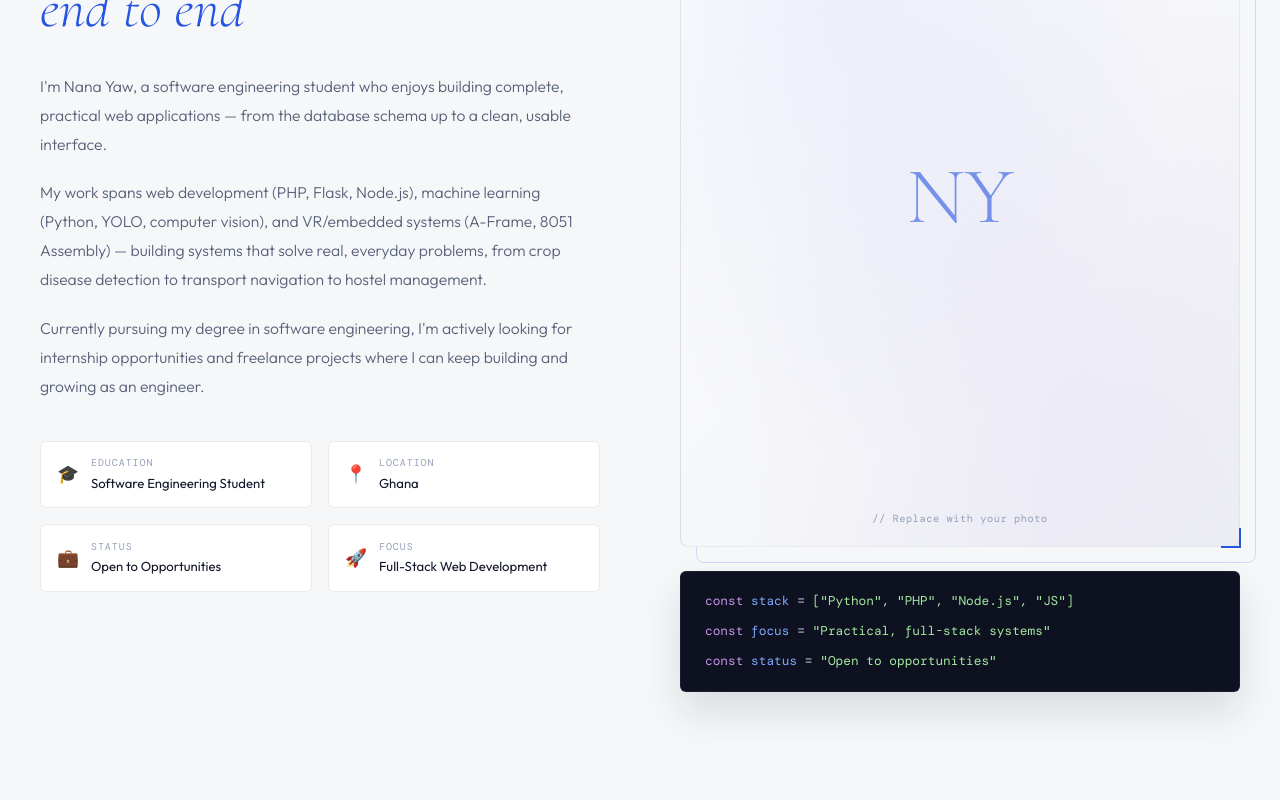
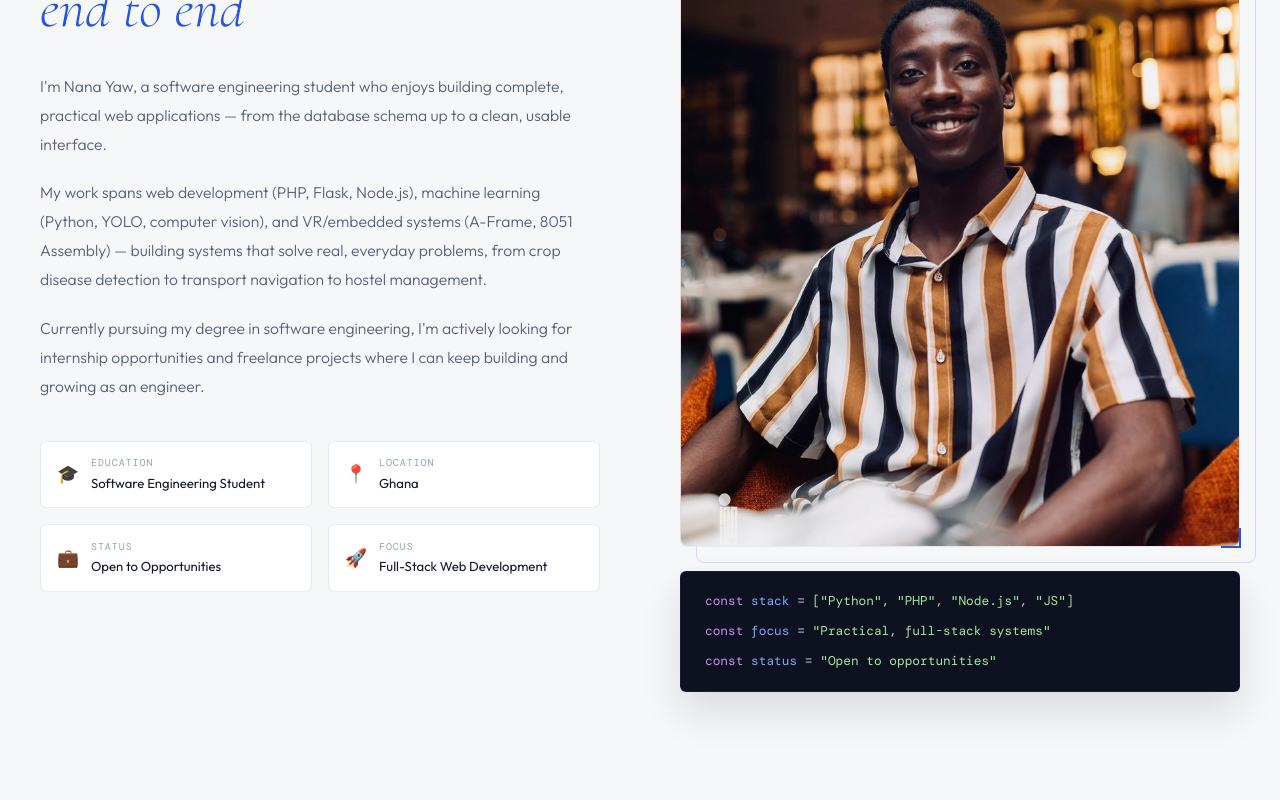
Before and after one commit to ce-nodoi-yeboah5123-hub/portfolio, a React (Create React App) app: page / in a window 1280 px wide. Shown: the part 1220-2020 px from the top of the page. Built offline with nearby package versions, Linux system fonts and the light colour scheme; a web font is replaced by a local one.

Commit message:
Updated about info andsome contact info

```diff
--- a/src/components/About.css
+++ b/src/components/About.css
@@ -84,6 +84,12 @@
   position: relative;
   overflow: hidden;
 }
+.about__photo {
+  width: 100%;
+  height: 100%;
+  object-fit: cover;
+  display: block;
+}
 .about__img-placeholder::before {
   content: '';
   position: absolute;
--- a/src/components/About.jsx
+++ b/src/components/About.jsx
@@ -56,10 +56,11 @@ export default function About() {
           <div className="about__visual">
             <div className="about__img-frame">
               <div className="about__img-placeholder">
-                <div className="about__img-initials">NY</div>
-                <div className="about__img-caption">
-                  <span className="about__img-caption-mono">// Replace with your photo</span>
-                </div>
+                <img
+                  src="/nana.jpg"
+                  alt="Nana Yaw"
+                  className="about__photo"
+                />
               </div>
               <div className="about__img-border" />
               <div className="about__img-corner about__img-corner--tl" />
--- a/src/components/Contact.jsx
+++ b/src/components/Contact.jsx
@@ -33,7 +33,7 @@ export default function Contact() {
   const CONTACTS = [
     { icon: '✉', label: 'Email', value: 'nanayawodoiyeboah@gmail.com', href: 'mailto:nanayawodoiyeboah@gmail.com' },
     { icon: '📞', label: 'Phone', value: '+233 50 367 0830', href: 'tel:+233503670830' },
-    { icon: '💼', label: 'LinkedIn', value: 'https://www.linkedin.com/public-profile/settings/?lipi=urn%3Ali%3Apage%3Ad_flagship3_profile_self_edit_contact_info%3Bjpa5GywkSg%2B2tY42cNh02w%3D%3D', href: 'https://linkedin.com' },
+    { icon: '💼', label: 'LinkedIn', value: 'https://www.linkedin.com/in/nana-yaw-odoi-yeboah-350118426', href: 'https://www.linkedin.com/in/nana-yaw-odoi-yeboah-350118426' },
     { icon: '🐙', label: 'GitHub', value: 'https://github.com/nyodoi-dev', href: 'https://github.com/nyodoi-dev' },
   ];
 
--- a/src/components/Footer.jsx
+++ b/src/components/Footer.jsx
@@ -16,7 +16,7 @@ export default function Footer() {
           <div className="footer__links">
             {[
               { label: 'GitHub', href: 'https://github.com/nyodoi-dev' },
-              { label: 'LinkedIn', href: 'https://linkedin.com' },
+              { label: 'LinkedIn', href: 'https://www.linkedin.com/in/nana-yaw-odoi-yeboah-350118426' },
               { label: 'Email', href: 'mailto:nanayawodoiyeboah@gmail.com' },
               { label: 'Phone', href: 'tel:+233503670830' }
             ].map(({ label, href }) => (
```
Also changed, not shown: public/nana.jpg (added).
